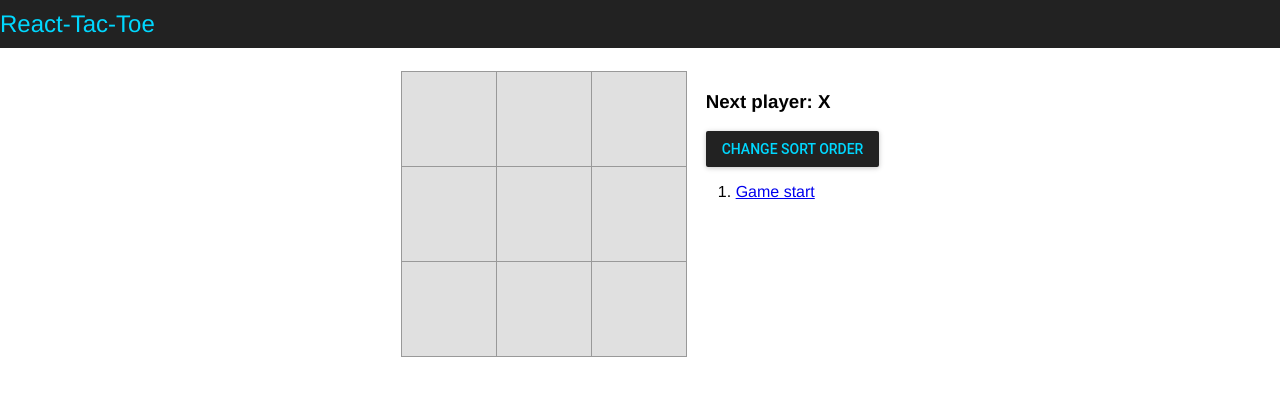
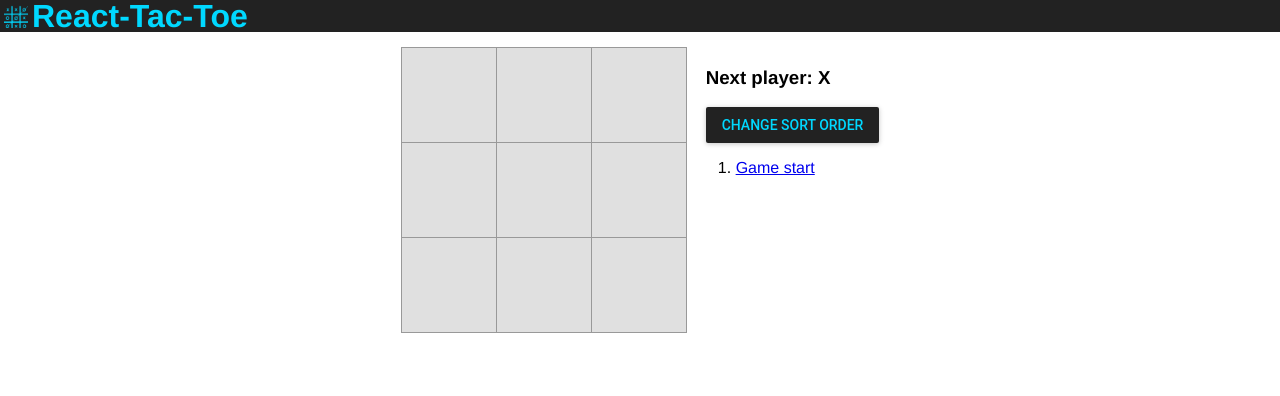
Before and after one commit to scottyla19/react-tac-toe, a React app: page / in a window 1280 px wide. Built offline with nearby package versions, Linux system fonts and the light colour scheme; what react-tap-event-plugin would draw is missing.

Commit message:
added header image and favicon

```diff
--- a/public/index.html
+++ b/public/index.html
@@ -9,7 +9,7 @@
       homescreen on Android. See https://developers.google.com/web/fundamentals/engage-and-retain/web-app-manifest/
     -->
     <link rel="manifest" href="%PUBLIC_URL%/manifest.json">
-    <link rel="shortcut icon" href="%PUBLIC_URL%/favicon.ico">
+    <link rel="shortcut icon" href="%PUBLIC_URL%/react-tac-toe-icon-64.png">
     <!--
       Notice the use of %PUBLIC_URL% in the tags above.
       It will be replaced with the URL of the `public` folder during the build.
@@ -26,7 +26,8 @@
       You need to enable JavaScript to run this app.
     </noscript>
     <header>
-      React-Tac-Toe
+      <img src="react-tac-toe-icon-64.png"/>
+      <h1>React-Tac-Toe</h1>
     </header>
 
     <div class="container">
--- a/src/index.css
+++ b/src/index.css
@@ -12,8 +12,11 @@ body {
 ol, ul {
   padding-left: 30px;
 }
+header img {
+  max-width: 1.5em;
+  margin: .25em;
+}
 header {
-  font-size: 1.5em;
   background-color: #222;
   color: #00d8ff;
   height: 2em;
```
Also changed, not shown: public/react-tac-toe-icon-64.png (added).
